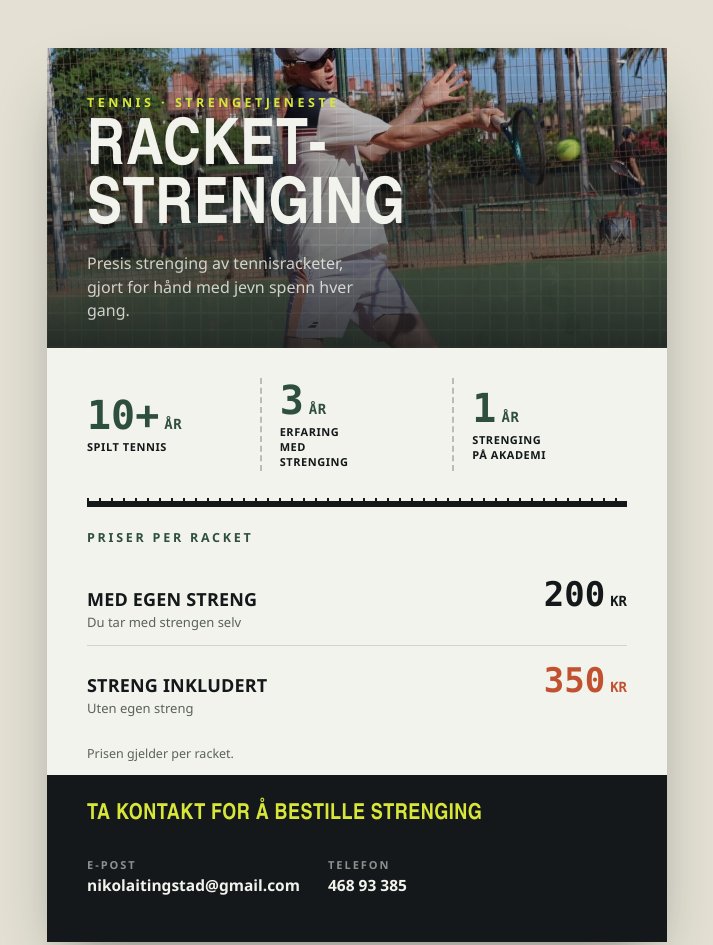
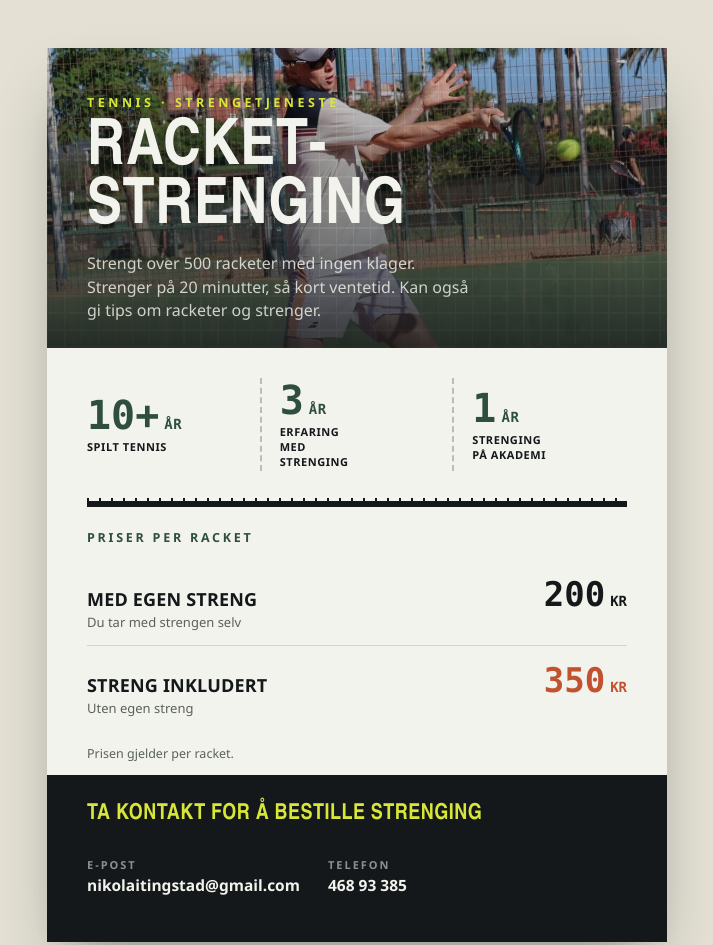
Before and after one commit to Nikoslikkoklikko/racketstrenging, a plain HTML site: page index.html in a window 1280 px wide. Shown: the top 945 px of the page, without its empty margins (283-996 px from the left). Drawn offline with Linux system fonts and the light colour scheme.

Commit message:
Update subhead copy

```diff
--- a/index.html
+++ b/index.html
@@ -123,7 +123,7 @@
     position: relative;
     z-index: 3;
     margin: 14px 0 0;
-    max-width: 32ch;
+    max-width: 42ch;
     font-size: 16px;
     line-height: 1.45;
     color: rgba(241, 243, 236, 0.82);
@@ -353,7 +353,7 @@
     <img class="header-photo" src="photos/tennis-action.jpeg" alt="">
     <div class="eyebrow">Tennis · Strengetjeneste</div>
     <h1 class="headline">Racket&shy;strenging</h1>
-    <p class="subhead">Presis strenging av tennisracketer, gjort for hånd med jevn spenn hver gang.</p>
+    <p class="subhead">Strengt over 500 racketer med ingen klager. Strenger på 20 minutter, så kort ventetid. Kan også gi tips om racketer og strenger.</p>
   </div>
 
   <div class="stats">
```
